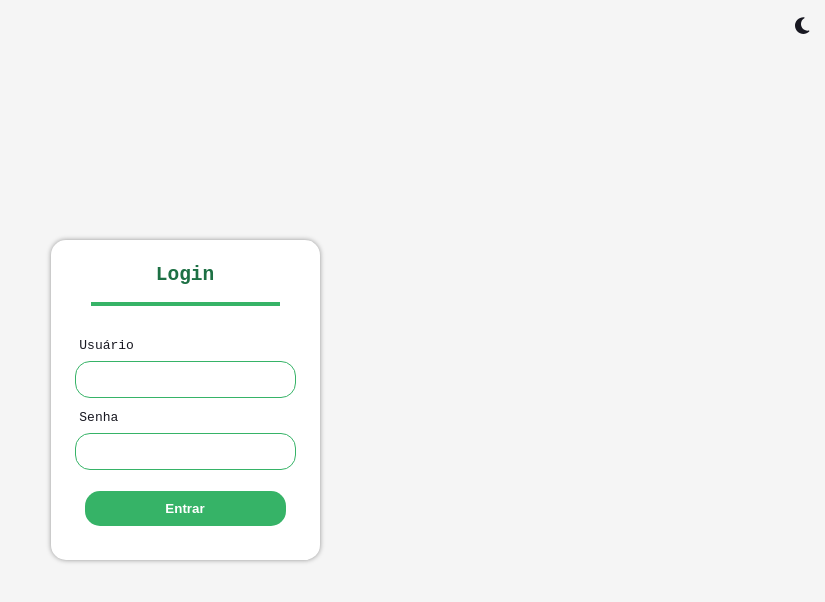
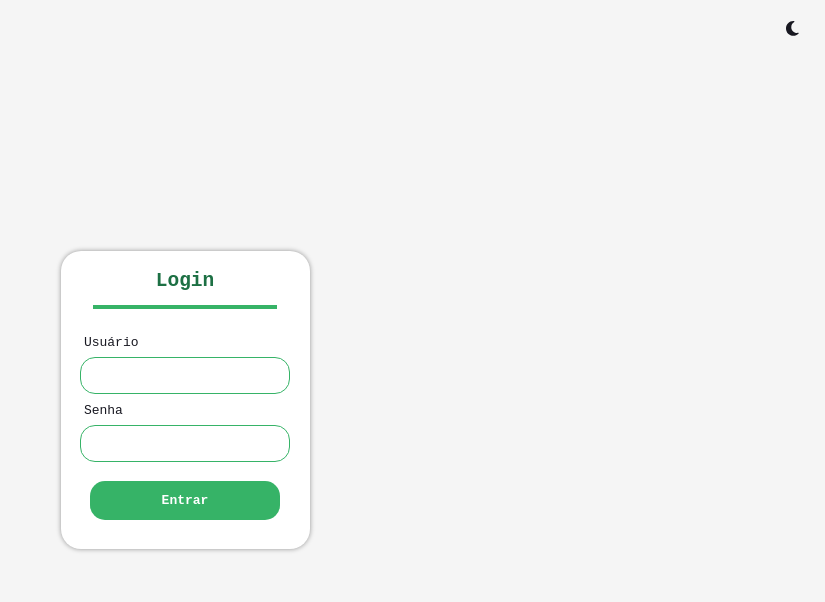
Before and after one commit to 21fernandinhow/bolsocheioai, a Next.js app: page /login in a window 1280 px wide. Shown: the top 602 px of the page, without its empty margins (455-1280 px from the left). Built offline with nearby package versions, Linux system fonts and the light colour scheme.

Commit message:
update layout

```diff
--- a/src/app/login/page.tsx
+++ b/src/app/login/page.tsx
@@ -36,7 +36,7 @@ export default function Login() {
           <label htmlFor="password"> Senha </label>
           <input id="password" name="password" type="password" onChange={ (e) => setPassword(e.target.value.slice(0, 20)) } />
 
-          <button onClick={auth}>Entrar</button>
+          <button onClick={auth} className="btn-lg">Entrar</button>
         </form>
 
       </section>
--- a/src/app/not-found.tsx
+++ b/src/app/not-found.tsx
@@ -12,7 +12,7 @@ export default function NotFoundPage() {
         <section id="not-found">
             <h1>Página não encontrada</h1>
             <p>Parece que o conteúdo que você está buscando não existe (ainda) ... </p>
-            <Link href='/' className="btn-bg">Voltar ao Início</Link>
+            <Link href='/' className="btn-lg">Voltar ao Início</Link>
         </section>
     )
 }
--- a/src/css/style.css
+++ b/src/css/style.css
@@ -1,23 +1,28 @@
 #dashboard {
   display: flex;
   align-items: stretch;
-  border-radius: 20px;
 }
-#dashboard #sidebar, #dashboard main {
-  padding: 1.5rem;
-  margin: 1.5rem;
+#dashboard #sidebar {
+  min-width: 280px;
+  background-color: var(--bg-secondary-color);
+  box-shadow: 0px 0px 10px var(--shadow-color);
+  padding: 0rem 2rem;
   min-height: 100vh;
 }
-#dashboard #sidebar {
-  width: 280px;
-  position: relative;
-  border-right: 1px solid var(--main-color);
+#dashboard #sidebar svg {
+  margin: 0rem 0.5rem;
+  width: 1.5rem;
 }
 #dashboard #sidebar nav {
-  position: fixed;
+  position: sticky;
+  top: 3.5rem;
 }
 #dashboard #sidebar nav h1 {
   margin-top: 5px;
+}
+#dashboard #sidebar nav h1:hover {
+  opacity: 0.8;
+  transition: 0.3s;
 }
 #dashboard #sidebar nav h1, #dashboard #sidebar nav a {
   color: var(--contrast-color);
@@ -38,38 +43,42 @@
   border-radius: 10px;
 }
 #dashboard #sidebar nav ul li svg {
-  margin: 0rem 0.5rem;
   color: var(--main-color);
 }
 #dashboard #sidebar nav ul li:hover {
-  background-color: var(--bg-secondary-color);
+  background-color: var(--bg-main-color);
   transition: 0.3s;
 }
 #dashboard #sidebar nav ul li:hover svg {
   color: var(--main-secondary-color);
+  transition: 0.3s;
 }
 #dashboard main {
   width: 100%;
+  padding: 3.5rem 2rem;
+  height: 150vh;
 }
 
 @media (max-width: 769px) {
+  #toogle-sidebar {
+    left: 1.5rem !important;
+  }
+  #theme-btn {
+    right: 1.5rem !important;
+  }
   #dashboard #sidebar {
-    background: var(--bg-main-color);
-    position: absolute;
-    top: 0;
-    left: 0;
+    position: fixed;
     z-index: 1;
-    min-height: 100%;
-    margin: 0rem;
-    padding: 1rem;
-    border: none;
+  }
+  #dashboard #sidebar nav {
+    min-height: none;
   }
   #dashboard #toogle-sidebar {
     display: block;
   }
   #dashboard #sidebar, #dashboard main {
     width: 100%;
-    padding-top: 4rem;
+    padding: 4.5rem 1.5rem 1.5rem 1.5rem;
   }
   #dashboard main {
     z-index: 0;
@@ -80,12 +89,12 @@
 }
 #login {
   min-height: 100vh;
-  padding: 2rem;
 }
 #login section {
+  margin: 1.5rem;
   padding: 1.5rem;
   max-width: 450px;
-  border-radius: 15px;
+  border-radius: 20px;
   box-shadow: 0px 0px 5px var(--shadow-color);
   background-color: var(--bg-secondary-color);
 }
@@ -145,7 +154,7 @@
   justify-content: center;
 }
 
-.btn, button, .btn-sm, .btn-bg {
+.btn, .btn-sm, .btn-lg {
   margin: 10px;
   padding: 10px 20px;
   border: none;
@@ -155,23 +164,24 @@
   background-color: var(--main-color);
   cursor: pointer;
   text-decoration: none;
+  font-size: 0.9em;
 }
-.btn:hover, button:hover, .btn-sm:hover, .btn-bg:hover {
+.btn:hover, .btn-sm:hover, .btn-lg:hover {
   padding: 10px 30px;
   background-color: var(--main-secondary-color);
   transition: 0.4s;
 }
 
-.btn-bg {
-  font-size: 1.1em;
+.btn-lg {
+  font-size: 1em;
   padding: 12px 24px;
 }
-.btn-bg:hover {
+.btn-lg:hover {
   padding: 12px 36px;
 }
 
 .btn-sm {
-  font-size: 0.9em;
+  font-size: 0.8em;
   margin: 5px;
   padding: 5px 10px;
 }
@@ -183,6 +193,7 @@
   margin: 0;
   padding: 0;
   box-sizing: border-box;
+  font-family: monospace;
 }
 
 html {
@@ -190,21 +201,20 @@ html {
 }
 
 body {
-  font-family: monospace;
   color: var(--contrast-color);
   background: var(--bg-main-color) !important;
   min-height: 100vh;
 }
 
-body::-webkit-scrollbar {
+::-webkit-scrollbar {
   width: 12px;
 }
 
-body::-webkit-scrollbar-track {
+::-webkit-scrollbar-track {
   background: var(--bg-secondary-color);
 }
 
-body::-webkit-scrollbar-thumb {
+::-webkit-scrollbar-thumb {
   background-color: var(--main-color);
   border-radius: 20px;
   border: 1px solid var(--bg-secondary-color);
@@ -250,8 +260,8 @@ label {
 
 #theme-btn, #toogle-sidebar {
   position: absolute;
-  top: 1rem;
-  font-size: 1.2rem;
+  top: 1.5rem;
+  font-size: 1.3rem;
   cursor: pointer;
   z-index: 2;
 }
@@ -261,12 +271,12 @@ label {
 }
 
 #toogle-sidebar {
-  left: 1rem;
+  left: 2rem;
   display: none;
 }
 
 #theme-btn {
-  right: 1rem;
+  right: 2rem;
 }
 
 /*# sourceMappingURL=style.css.map */
--- a/src/scss/pages/login.scss
+++ b/src/scss/pages/login.scss
@@ -1,11 +1,11 @@
 #login{
     @extend .flex-central;
     min-height: 100vh;
-    padding: 2rem;
     section{
+        margin: 1.5rem;
         padding: 1.5rem;
         max-width: 450px;
-        border-radius: 15px;
+        border-radius: 20px;
         box-shadow: 0px 0px 5px var(--shadow-color);
         background-color: var(--bg-secondary-color);
         h1{
--- a/src/scss/style.scss
+++ b/src/scss/style.scss
@@ -32,6 +32,7 @@
     background-color: var(--main-color);
     cursor: pointer;
     text-decoration: none;
+    font-size: 0.9em;
     &:hover{
         padding: 10px 30px;
         background-color: var(--main-secondary-color);
@@ -39,9 +40,9 @@
     }
 }
 
-.btn-bg{
+.btn-lg{
     @extend .btn;
-    font-size: 1.1em;
+    font-size: 1em;
     padding: 12px 24px;
     &:hover{
         padding: 12px 36px;
@@ -50,7 +51,7 @@
 
 .btn-sm{
     @extend .btn;
-    font-size: 0.9em;
+    font-size: 0.8em;
     margin: 5px;
     padding: 5px 10px;
     &:hover{
@@ -63,6 +64,7 @@
     margin: 0;
     padding: 0;
     box-sizing: border-box;
+    font-family: monospace;
 }
 
 html {
@@ -70,19 +72,18 @@ html {
 }
 
 body{
-    font-family: monospace;
     color: var(--contrast-color);
     background: var(--bg-main-color) !important;
     min-height: 100vh;
 }
 
-body::-webkit-scrollbar {
+::-webkit-scrollbar {
     width: 12px;
 }
-body::-webkit-scrollbar-track {
+::-webkit-scrollbar-track {
     background: var(--bg-secondary-color);
 }
-body::-webkit-scrollbar-thumb {
+::-webkit-scrollbar-thumb {
     background-color: var(--main-color);
     border-radius: 20px;
     border: 1px solid var(--bg-secondary-color);
@@ -97,10 +98,6 @@ hr{
     border-color: none;
     border-top: 1px solid var(--main-secondary-color);
     margin: 1rem;
-}
-
-button{
-    @extend .btn;
 }
 
 input{
@@ -132,8 +129,8 @@ label{
 
 #theme-btn, #toogle-sidebar{
     position: absolute;
-    top: 1rem;
-    font-size: 1.2rem;
+    top: 1.5rem;
+    font-size: 1.3rem;
     cursor: pointer;
     z-index: 2;
     &:hover{
@@ -143,10 +140,10 @@ label{
 }
 
 #toogle-sidebar{
-    left: 1rem;
+    left: 2rem;
     display: none;
 }
 
 #theme-btn{
-    right: 1rem;
+    right: 2rem;
 }
```
Also changed, not shown: src/components/Sidebar.tsx (+9 -6 lines), src/scss/template/layout.scss (+24 -12 lines), src/scss/template/responsivity.scss (+11 -9 lines), 1 other file (tests, documents, lock files or other folders).
